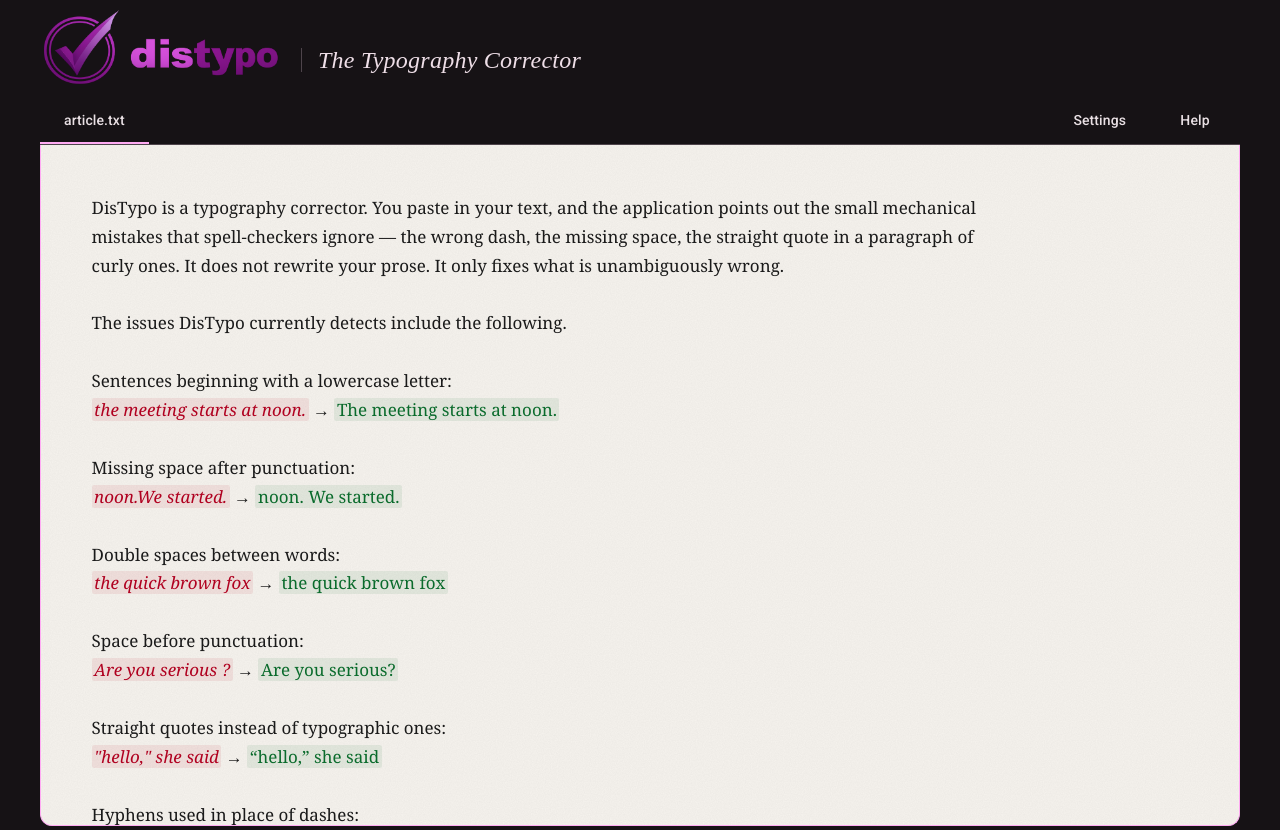
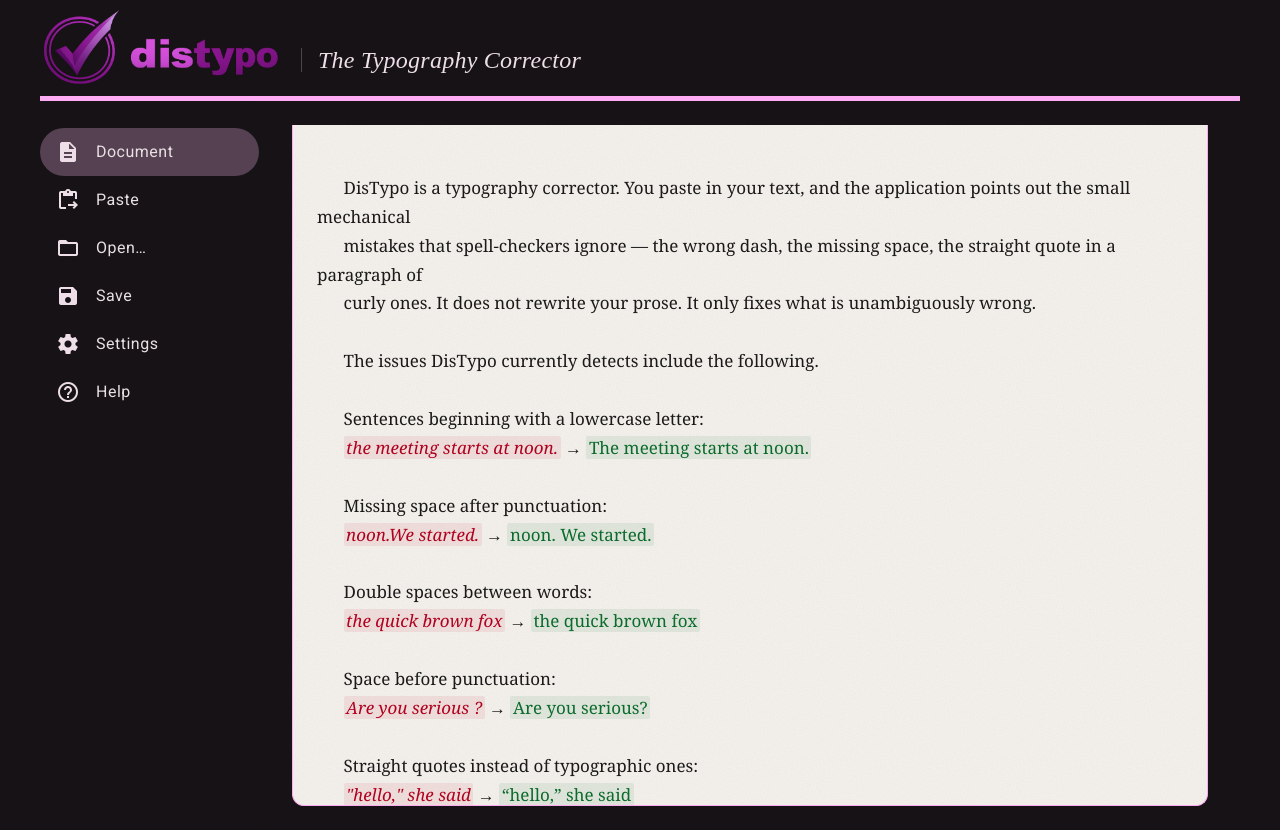
Before and after one commit to activesyntax/distypo, an Angular app in the folder distypo-app/: page / in a window 1280 px wide. Built offline with nearby package versions, Linux system fonts and the light colour scheme.

Commit message:
sidebar navigation instead of tabs

```diff
--- a/distypo-app/src/app/document/document.scss
+++ b/distypo-app/src/app/document/document.scss
@@ -21,7 +21,7 @@
 
   // Scrollbar adjusted for light background
   scrollbar-color: rgba(0, 0, 0, 0.3) transparent;
-  scrollbar-width: thin;
+  scrollbar-width: auto;
 
   &::-webkit-scrollbar { width: 10px; }
   &::-webkit-scrollbar-track { background: transparent; }
--- a/distypo-app/src/app/workspace/workspace.css
+++ b/distypo-app/src/app/workspace/workspace.css
@@ -1,5 +1,25 @@
+/**/
+/* :host ::ng-deep .tab-right { */
+/*   margin-left: auto; */
+/*   /* border-left: 1px solid rgba(133, 0, 0, 0.12); /* optional divider */ */
+/* } */
 
-:host ::ng-deep .tab-right {
-  margin-left: auto;
-  /* border-left: 1px solid rgba(133, 0, 0, 0.12); /* optional divider */
+:host {
+  display: block;
+  height: 100%;
 }
+
+.workspace {
+  height: 100%;
+  background: transparent;
+  border-top: 5px solid var(--mat-sys-primary);
+}
+
+.workspace mat-sidenav {
+  width: 220px;
+  padding-top: 1.2rem;
+}
+
+.workspace mat-sidenav-content {
+  padding: 1.5rem 2rem;
+}
--- a/distypo-app/src/app/workspace/workspace.html
+++ b/distypo-app/src/app/workspace/workspace.html
@@ -1,11 +1,41 @@
-<mat-tab-group [mat-stretch-tabs]="false">
-  <mat-tab label="article.txt">
+<mat-sidenav-container class="workspace" autosize>
+  <mat-sidenav #sidenav mode="side" opened>
+    <mat-nav-list>
 
-    <app-document></app-document>
+      <a mat-list-item (click)="view.set('document')" [activated]="view() === 'document'">
+        <mat-icon matListItemIcon>description</mat-icon>
+        <span matListItemTitle>Document</span>
+      </a>
 
-  </mat-tab>
+      <a mat-list-item (click)="openFile()">
+        <mat-icon matListItemIcon>content_paste_go</mat-icon>
+        <span matListItemTitle>Paste</span>
+      </a>
 
-  <!-- this tab and everything after gets pushed right -->
-  <mat-tab label="Settings" labelClass="tab-right">…</mat-tab>
-  <mat-tab label="Help">…</mat-tab>
-</mat-tab-group>
+      <a mat-list-item (click)="openFile()">
+        <mat-icon matListItemIcon>folder_open</mat-icon>
+        <span matListItemTitle>Open…</span>
+      </a>
+      <a mat-list-item (click)="saveFile()" [disabled]="!hasFile()">
+        <mat-icon matListItemIcon>save</mat-icon>
+        <span matListItemTitle>Save</span>
+      </a>
+      <a mat-list-item (click)="view.set('settings')" [activated]="view() === 'settings'">
+        <mat-icon matListItemIcon>settings</mat-icon>
+        <span matListItemTitle>Settings</span>
+      </a>
+      <a mat-list-item (click)="view.set('help')" [activated]="view() === 'help'">
+        <mat-icon matListItemIcon>help_outline</mat-icon>
+        <span matListItemTitle>Help</span>
+      </a>
+    </mat-nav-list>
+  </mat-sidenav>
+
+  <mat-sidenav-content>
+    @switch (view()) {
+    @case ('document') { <app-document /> }
+    <!-- @case ('settings') { <app-settings /> } -->
+    <!-- @case ('help') { <app-help /> } -->
+    }
+  </mat-sidenav-content>
+</mat-sidenav-container>
--- a/distypo-app/src/app/workspace/workspace.ts
+++ b/distypo-app/src/app/workspace/workspace.ts
@@ -1,11 +1,27 @@
-import { Component } from '@angular/core';
-import { MatTabsModule } from '@angular/material/tabs';
+import { Component, computed, signal } from '@angular/core';
+import { MatSidenavModule } from '@angular/material/sidenav';
+import { MatListModule } from '@angular/material/list';
+import { MatIconModule } from '@angular/material/icon';
+import { MatDividerModule } from '@angular/material/divider';
 import { Document } from '../document/document';
+
+type View = 'document' | 'settings' | 'help';
 
 @Component({
   selector: 'app-workspace',
-  imports: [MatTabsModule, Document],
+  imports: [
+    MatSidenavModule, MatListModule, MatIconModule, MatDividerModule,
+    Document,
+    // SettingsComponent, HelpComponent,
+  ],
   templateUrl: './workspace.html',
   styleUrl: './workspace.css',
 })
-export class Workspace { }
+export class Workspace {
+  view = signal<View>('document');
+  filename = signal<string | null>('article.txt');
+  hasFile = computed(() => this.filename() !== null);
+
+  openFile() { /* file picker */ }
+  saveFile() { /* save */ }
+}
```
